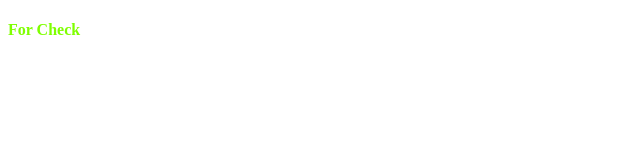
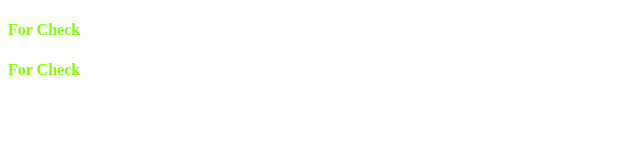
Before and after one commit to biswasanimesh/assignment-one, a plain HTML site: page index.html in a window 1280 px wide. Shown: the full height of the page, 0-640 px from the left. Drawn offline with Linux system fonts and the light colour scheme.

Commit message:
sample modified commit

```diff
--- a/index.html
+++ b/index.html
@@ -9,5 +9,6 @@
 </head>
 <body>
     <h4 class="style">For Check</h4>
+    <h4 class="style">For Check</h4>
 </body>
 </html>
```
